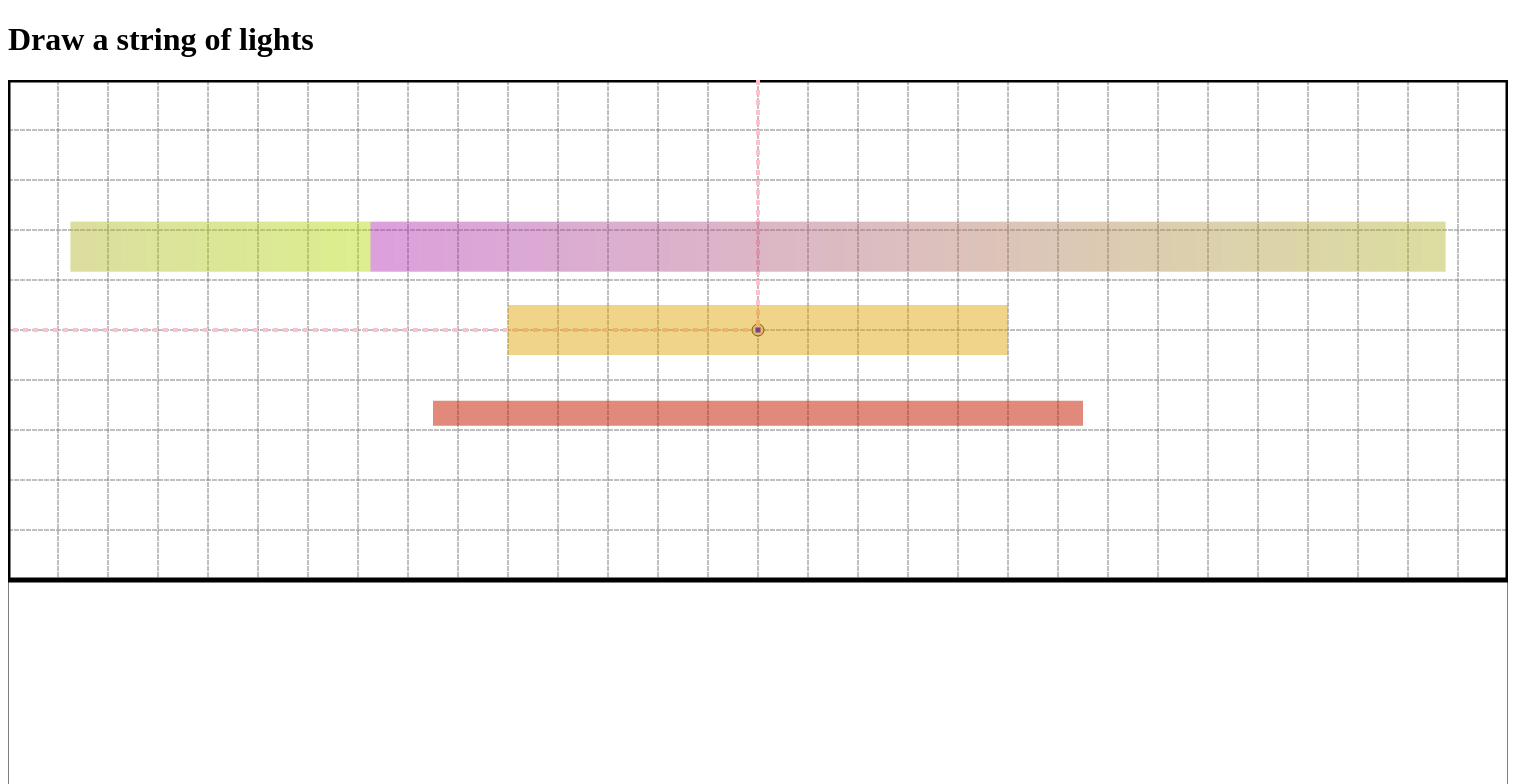
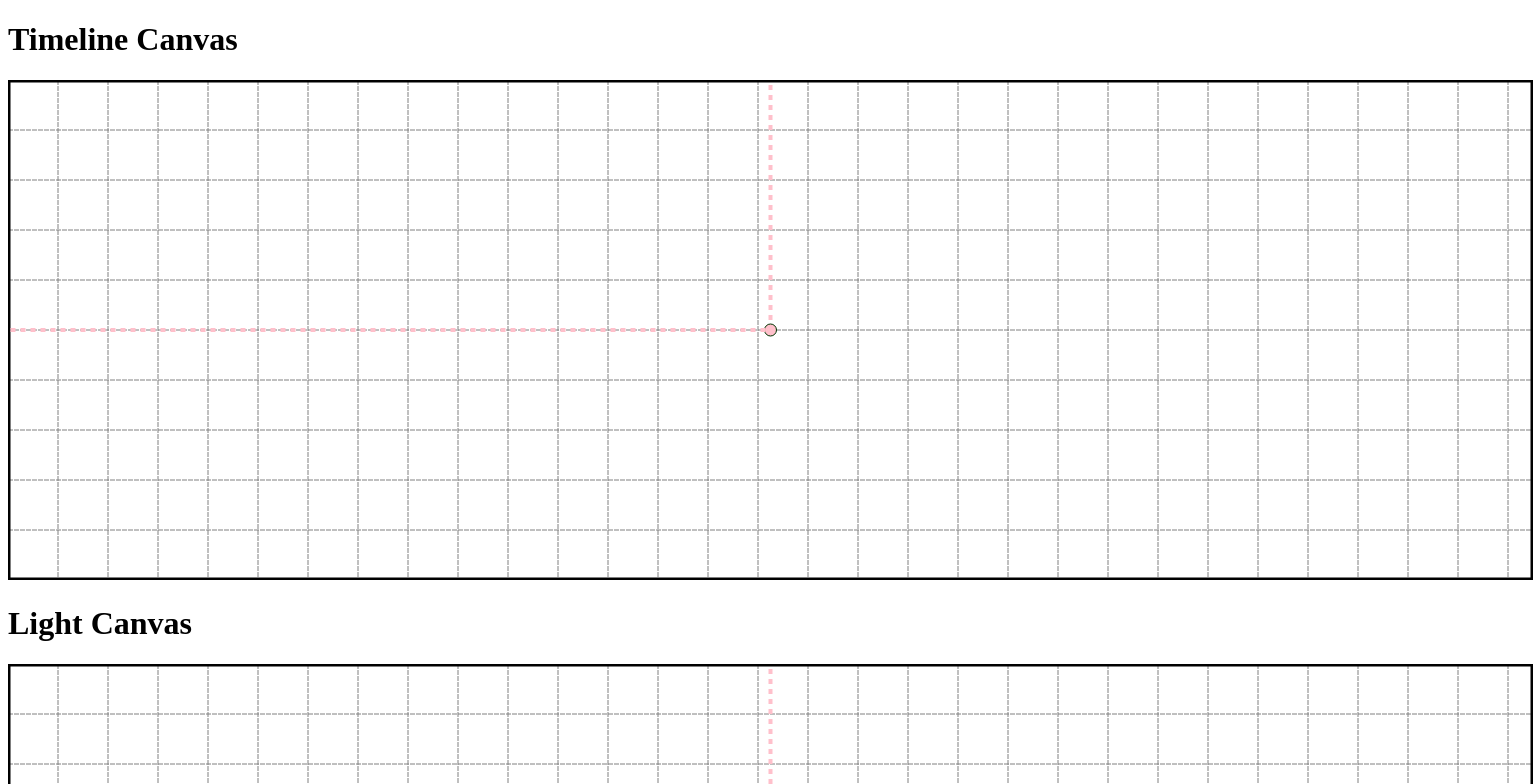
Before and after one commit to SteveStrong/Foundry-Canvas-React, a React (Create React App) app: page / in a window 1280 px wide. Shown: the top 784 px of the page, 1533 px wide, since content can reach past the window. Built offline with nearby package versions, Linux system fonts and the light colour scheme.

Commit message:
set up the board

```diff
--- a/src/Canvas.tsx
+++ b/src/Canvas.tsx
@@ -11,7 +11,7 @@ export const Canvas: FunctionComponent<any> = (props: any): ReactElement => {
         <Fragment>
             <h1>{props.title}</h1>
             <canvas ref={canvasRef} {...rest} />
-            <ToJSON {...props} />
+            {/* <ToJSON {...props} /> */}
         </Fragment>
     );
 };
--- /dev/null
+++ b/src/PaintTest3.tsx
@@ -0,0 +1,96 @@
+// https://medium.com/@pdx.lucasm/canvas-with-react-js-32e133c05258
+// https://github.com/elchininet/ColorTranslator
+
+// https://elchininet.github.io/ColorTranslator/
+
+import { Canvas } from 'Canvas';
+import { foObject } from 'foundry/models/foObject.model';
+import { foPage } from 'foundry/models/foPage.model';
+import { hub } from './models/hub';
+
+import React, { FunctionComponent, ReactElement } from 'react';
+import { ColorArray, LEDLight, LightArray } from 'models/lights';
+import { ToJSON } from 'core/foRenderer';
+import { Tools } from 'foundry/models/foTools';
+import { ColorTranslator } from 'colortranslator';
+
+export const PaintTest3: FunctionComponent<any> = (props: any): ReactElement => {
+    const source = new LEDLight();
+
+    const timelinePage = new foPage({
+        opacity: 0.02,
+        color: 'white',
+        width: 61 * source.width,
+        height: 10 * source.height
+    });
+
+    const lightPage = new foPage({
+        opacity: 0.02,
+        color: 'white',
+        width: 61 * source.width,
+        height: 10 * source.height,
+        gridSizeX: source.width,
+        gridSizeY: source.height
+    });
+
+    const shape2 = new hub({
+        x: timelinePage.width / 2,
+        y: timelinePage.height / 2
+    });
+
+    const LEDArrayH = new LightArray({
+        opacity: 0.1,
+        x: timelinePage.width / 2,
+        y: timelinePage.height / 2
+    })
+        .horizontal(LEDLight, { color: 'orange', opacity: 0.4 })
+        .resetSize(20);
+
+    const mult = 5;
+    const blends = ColorTranslator.getBlendHEX('#FF00FF', '#FFFF00', mult + 10 * mult);
+
+    const LEDArrayV = new LightArray({
+        angle: 90,
+        x: timelinePage.width / 2,
+        y: (timelinePage.height * 2) / 3
+    })
+        .vertical(LEDLight, { color: 'red', opacity: 0.4 })
+        .resetSize(13);
+
+    const ColorArrayV = new ColorArray({
+        colors: blends,
+        x: timelinePage.width / 2,
+        y: timelinePage.height / 3
+    }).horizontal(LEDLight);
+
+    const timelineCanvasParams = {
+        width: timelinePage.width,
+        height: timelinePage.height,
+        title: 'Timeline Canvas',
+        draw: (ctx: CanvasRenderingContext2D, count: number) => {
+            timelinePage.render(ctx);
+        }
+    };
+
+    const lightCanvasParams = {
+        width: lightPage.width,
+        height: lightPage.height,
+        title: 'Light Canvas',
+        draw: (ctx: CanvasRenderingContext2D, count: number) => {
+            timelinePage.render(ctx);
+            shape2.render(ctx);
+            LEDArrayH.render(ctx);
+            LEDArrayV.render(ctx);
+            ColorArrayV.render(ctx);
+            ColorArrayV.colorRoll();
+        }
+    };
+
+    return (
+        <div>
+            <Canvas {...timelineCanvasParams} />
+            <Canvas {...lightCanvasParams} />
+            <ToJSON {...Tools.asJson(ColorArrayV)} />
+        </div>
+    );
+};
--- a/src/index.tsx
+++ b/src/index.tsx
@@ -2,11 +2,12 @@ import React from 'react';
 import ReactDOM from 'react-dom';
 
 import { PaintTest2 } from 'PaintTest2';
+import { PaintTest3 } from 'PaintTest3';
 
 
 ReactDOM.render(
     <React.StrictMode>
-        <PaintTest2 />
+        <PaintTest3 />
     </React.StrictMode>,
     document.getElementById('root')
 );
```
Also changed, not shown: 1 other file (tests, documents, lock files or other folders).
